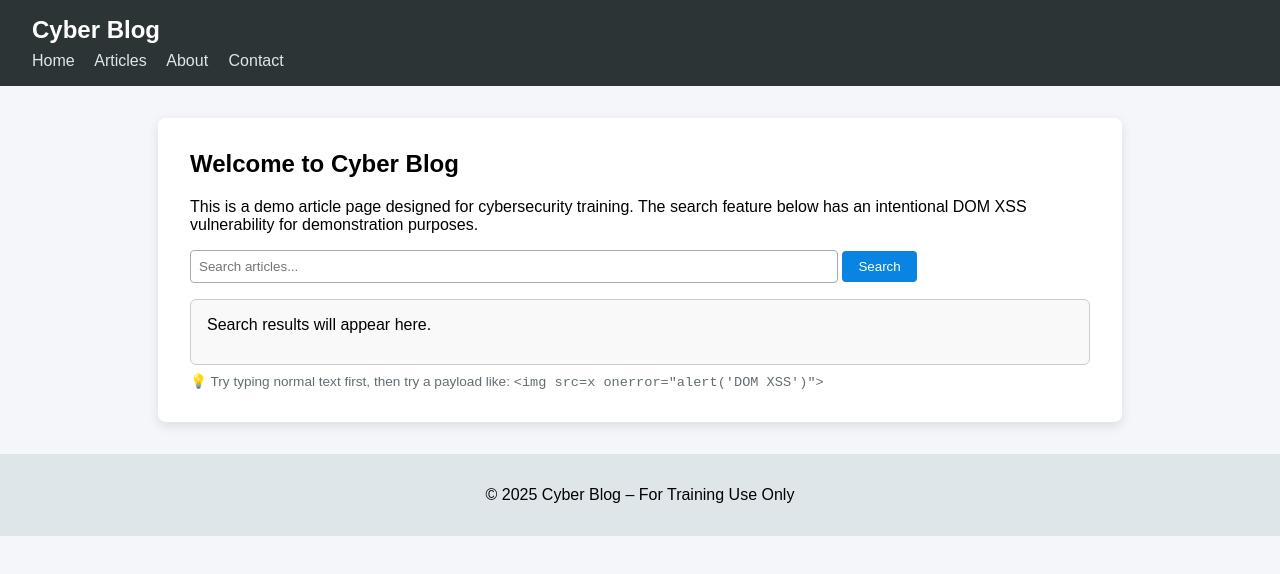
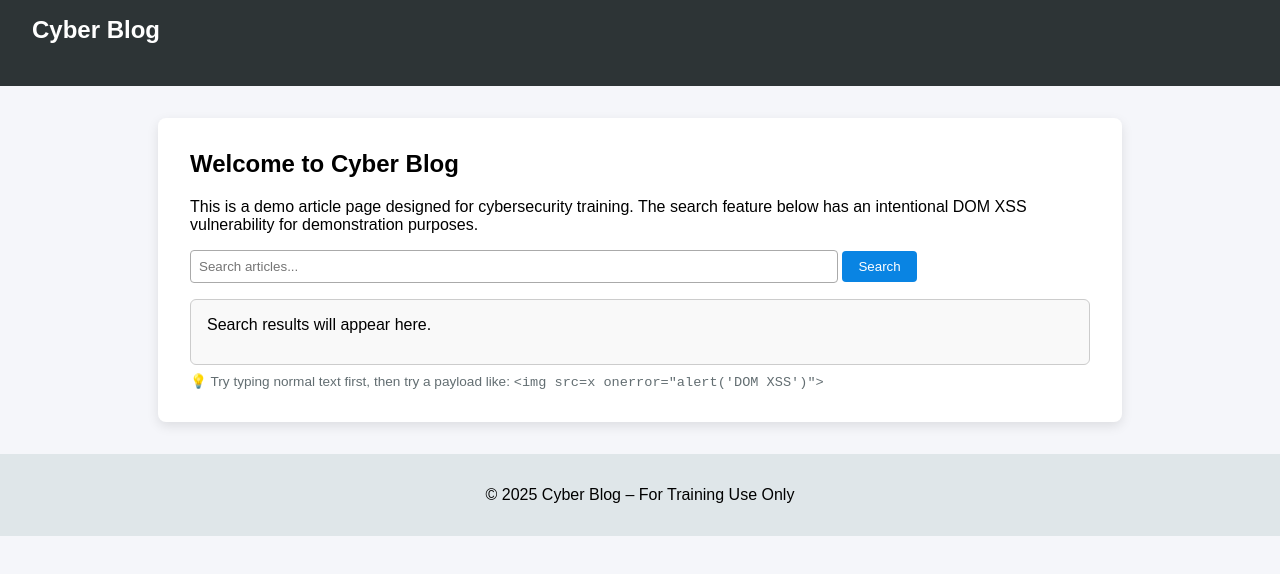
Before and after one commit to Mubyyy404/Testing, a plain HTML site: page DOM.html in a window 1280 px wide. Drawn offline with Linux system fonts and the light colour scheme.

Commit message:
Update DOM.html

```diff
--- a/DOM.html
+++ b/DOM.html
@@ -26,10 +26,10 @@
   <header>
     <h1>Cyber Blog</h1>
     <nav>
-      <a href="#">Home</a>
-      <a href="#">Articles</a>
-      <a href="#">About</a>
-      <a href="#">Contact</a>
+      <a href="#"></a>
+      <a href="#"></a>
+      <a href="#"></a>
+      <a href="#"></a>
     </nav>
   </header>
 
```
